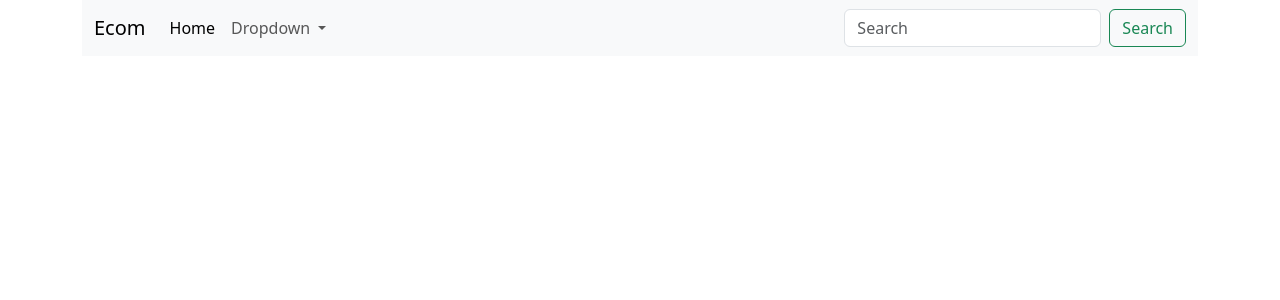
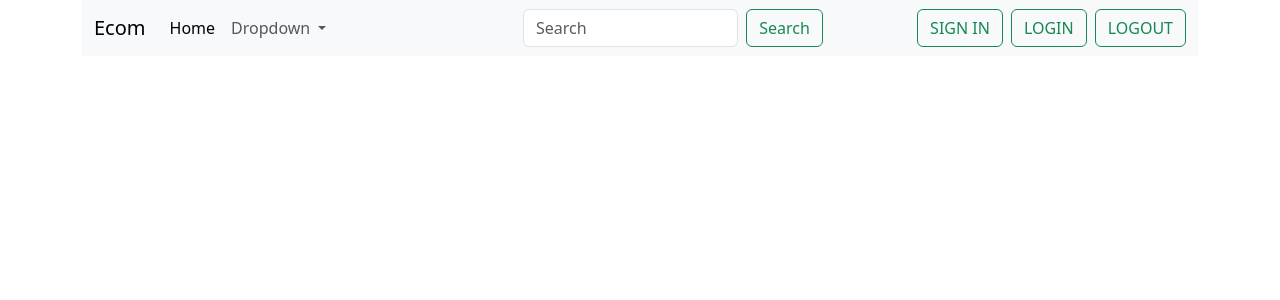
Before and after one commit to TheK001/Ecom, a Django app: template templates/index.html in a window 1280 px wide. Shown: the top 300 px of the page. Run offline with Django 5.2, Linux system fonts and the light colour scheme; the template is opened without the code that fills it, so the values that code supplies are empty; parts of the project's set-up code (start-up, migrations or seed data) failed here and were passed over.

Commit message:
account views complated

```diff
--- a/templates/layouts/navbar.html
+++ b/templates/layouts/navbar.html
@@ -21,10 +21,16 @@
           </ul>
         </li>
       </ul>
-        <form class="d-flex" role="search">
+      <form class="d-flex mx-auto" style="width: 300px;" role="search">
         <input class="form-control me-2" type="search" placeholder="Search" aria-label="Search"/>
         <button class="btn btn-outline-success" type="submit">Search</button>
       </form>
+
+      <div class="d-flex gap-2">
+        <a href="{% url "register" %}" class="btn btn-outline-success">SIGN IN</a>
+        <a href="{% url "login" %}" class="btn btn-outline-success">LOGIN</a>
+        <a class="btn btn-outline-success">LOGOUT</a>
+      </div>
     </div>
   </div>
 </nav>
```
Also changed, not shown: templates/layouts/base.html (line endings or trailing spaces). Lines whose indentation alone changed are shown as unchanged.
